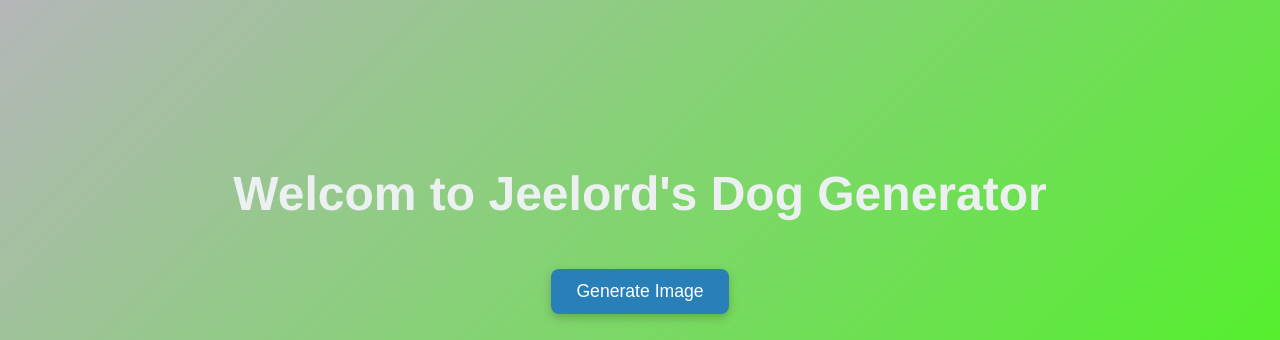
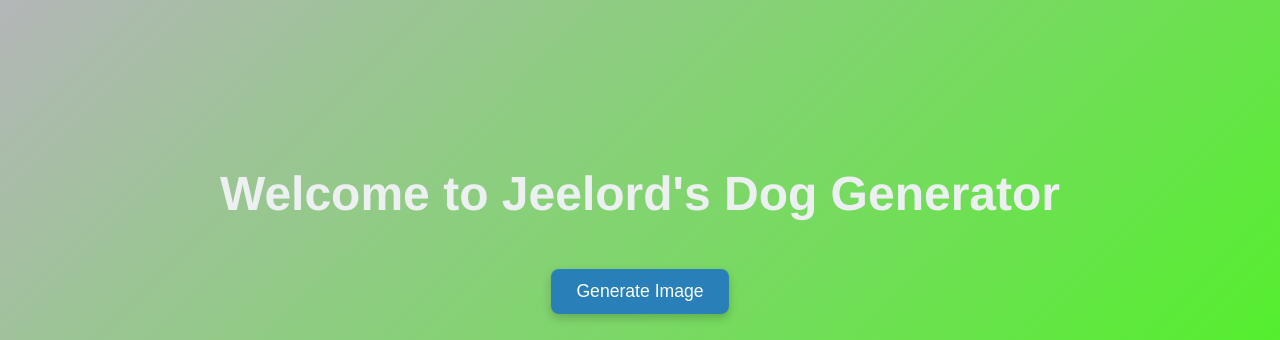
Before and after one commit to james-tech60/JeelordPWA, a plain HTML site: page index.html in a window 1280 px wide. Shown: the top 340 px of the page. Drawn offline with Linux system fonts and the light colour scheme.

Commit message:
Final Commit

```diff
--- a/index.html
+++ b/index.html
@@ -36,7 +36,7 @@
 </head>
 
 <body>
-    <h1>Welcom to Jeelord's Dog Generator</h1><br>
+    <h1>Welcome to Jeelord's Dog Generator</h1><br>
     <button onclick="reload()">Generate Image</button> <br>
   <img id="myimg" src="" alt="">
   <script src="js/app.js"></script>
```
